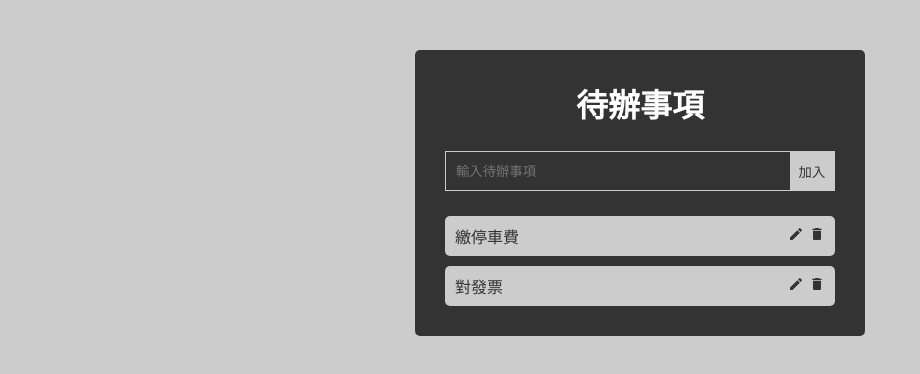
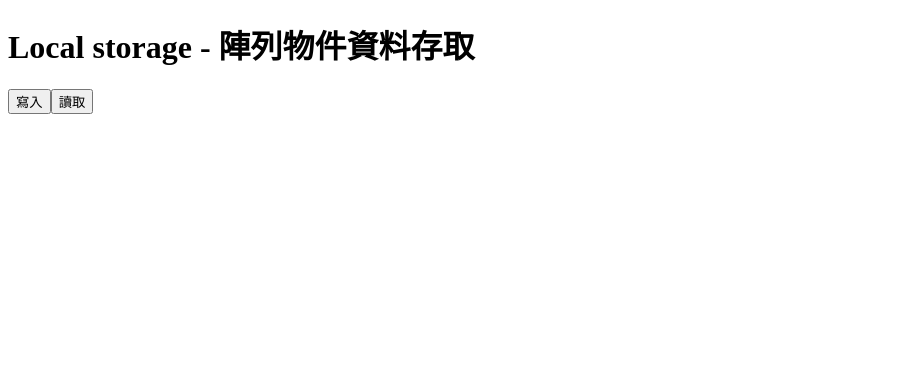
Before and after one commit to coffeeteacher/myReact9, a React (Vite) app: page /#/ in a window 1280 px wide. Shown: the top 374 px of the page, without its empty margins (0-920 px from the left). Built offline with nearby package versions, Linux system fonts and the light colour scheme.

Commit message:
0825-todoEdit-localstorage

```diff
--- a/src/components/CreateForm.jsx
+++ b/src/components/CreateForm.jsx
@@ -14,7 +14,7 @@
         if (content.length === 0) {
             alert('沒有輸入待辦內容！請重新輸入');
         } else {
-            setTodos([...todos, { content: content, id: Math.random(), isCompleted: false }]);
+            setTodos([...todos, { content: content, id: Math.random(), isCompleted: false, isEdit:false }]);
             setContent('');
         }
     }
--- /dev/null
+++ b/src/components/EditForm.jsx
@@ -0,0 +1,45 @@
+import { useState } from "react"
+
+// 方法1
+const EditForm = ({ todo, editTodo }) => {
+
+    const [content, setContent] = useState(todo.content);
+
+    // 建立一個函式處理新增的todo資料
+    const editData = () => {
+        let myInput = document.getElementById('myInput');
+        myInput.focus();    // 指定游標
+
+        if (content.length === 0) {
+            alert('沒有輸入待辦內容！請重新輸入');
+        } else {
+            editTodo(todo.id, content);
+        }
+    }
+
+    // 送單送時
+    const handleSubmit = (e) => {
+        // 取消送出的預設行為
+        e.preventDefault();
+        editTodo(todo.id, content);
+    }
+
+    return (
+        <form className='create-form' /*onSubmit={handleSubmit}*/>
+            <input
+                id="myInput"
+                type="text"
+                placeholder='輸入待辦事項'
+                value={content}
+                onChange={(e) => {
+                    // 去除資料前後的空白=> trim()
+                    setContent(e.target.value.trim())
+                }}
+            />
+            <button type="button" onClick={editData}>完成</button>
+            {/* <button type="submit">完成</button> */}
+        </form>
+    )
+}
+
+export default EditForm
--- a/src/components/Todo.jsx
+++ b/src/components/Todo.jsx
@@ -1,14 +1,19 @@
 import { MdDelete } from "react-icons/md";
 import { MdEdit } from "react-icons/md";
+import EditForm from "./EditForm";
 
-const Todo = ({ todo, delTodo, toggleCompleted }) => {
+const Todo = ({ todo, delTodo, toggleCompleted, toggleIsEdit, editTodo }) => {
     return (
+        todo.isEdit ? <EditForm todo={todo} editTodo={editTodo} />
             // 使用字串值+三元運算子的方法，控制是否套用css規則
-        <div className={`todo ${todo.isCompleted ? 'completed' : ''}`}>
+            : <div className={`todo ${todo.isCompleted ? 'completed' : ''}`}>
                 {/* <p>停車費</p> */}
-            <p onClick={()=>{toggleCompleted(todo.id)}}>{todo.content}</p>
+                <p onClick={() => { toggleCompleted(todo.id) }}>{todo.content}</p>
                 <div>
-                <MdEdit style={{ cursor: 'pointer', marginRight: '5px' }} />
+                    <MdEdit
+                        style={{ cursor: 'pointer', marginRight: '5px' }}
+                        onClick={() => { toggleIsEdit(todo.id) }}
+                    />
                     <MdDelete
                         style={{ cursor: 'pointer' }}
                         onClick={() => { delTodo(todo.id) }}
--- a/src/components/TodoWrapper.jsx
+++ b/src/components/TodoWrapper.jsx
@@ -9,10 +9,13 @@
     // 所以避免異動資料時造成索引值錯亂，將陣列改為陣列物件
     // 而key值用亂數來產生
 
+    // 因為要判定todo內容是否被點擊，所以增加一個isCompleted屬性
+    // 因為要判定todo是否修改，所以增加一個isEdit屬性
+
     const [todos, setTodos] = useState(
         [
-            { content: '繳停車費', id: Math.random(), isCompleted: false },
-            { content: '對發票', id: Math.random(), isCompleted: false },
+            { content: '繳停車費', id: Math.random(), isCompleted: false, isEdit: false },
+            { content: '對發票', id: Math.random(), isCompleted: false, isEdit: false },
         ]
     );
 
@@ -36,9 +39,25 @@
                 ? { ...todo, isCompleted: !todo.isCompleted }
                 : todo
         }))
-
     }
 
+    // 建立切換isEdit屬性函式
+    const toggleIsEdit = (id) => {
+        setTodos(todos.map((todo) => {
+            return todo.id === id
+                ? { ...todo, isEdit: !todo.isEdit }
+                : todo
+        }))
+    }
+
+    // 建立修改todo函式
+    const editTodo = (id, editContent) => {
+        setTodos(todos.map((todo) => {
+            return todo.id === id
+                ? { ...todo, content: editContent, isEdit: false }
+                : todo
+        }))
+    }
 
     return (
         <div className='wrapper'>
@@ -57,7 +76,12 @@
             */}
             {
                 todos.map((todo) => {
-                    return <Todo todo={todo} key={todo.id} delTodo={delTodo} toggleCompleted={toggleCompleted} />
+                    return <Todo todo={todo} key={todo.id}
+                        delTodo={delTodo}
+                        toggleCompleted={toggleCompleted}
+                        toggleIsEdit={toggleIsEdit}
+                        editTodo={editTodo}
+                    />
                 })
             }
 
--- a/src/main.jsx
+++ b/src/main.jsx
@@ -4,7 +4,7 @@
 // import './index.css'
 // import App from './App.jsx'
 // import './sass/all.scss'
-import App from './pages/App0820'
+import App from './pages/App0825-localstorage2'
 
 
 createRoot(document.getElementById('root')).render(
--- /dev/null
+++ b/src/pages/App0825-localstorage2.jsx
@@ -0,0 +1,42 @@
+
+const App = () => {
+    const arrCitys = [
+        {
+            cityId: 1,
+            cityName: '台北市',
+        },
+        {
+            cityId: 2,
+            cityName: '桃園市',
+        }
+    ]
+    // console.log(arrCitys)
+    return (
+        <div>
+            <h1>Local storage - 陣列物件資料存取</h1>
+            <button onClick={() => {
+                // 陣列物件轉字串
+                let strCity = JSON.stringify(arrCitys);
+                console.log(typeof strCity)
+
+                // 寫入local storage
+                window.localStorage.setItem('citys', strCity)
+
+            }}>寫入</button>
+
+            <button onClick={() => {
+                // 取出local storage資料
+                let getData = window.localStorage.getItem('citys');
+
+                // 字串轉陣列物件
+                let getArrData = JSON.parse(getData);
+                console.log(getArrData);
+                console.log(typeof getArrData)
+
+            }}>讀取</button>
+
+        </div>
+    )
+}
+
+export default App
```
Also changed, not shown: src/pages/App0825-localstorage.jsx (added, +37 -0 lines). Lines whose indentation alone changed are shown as unchanged.
